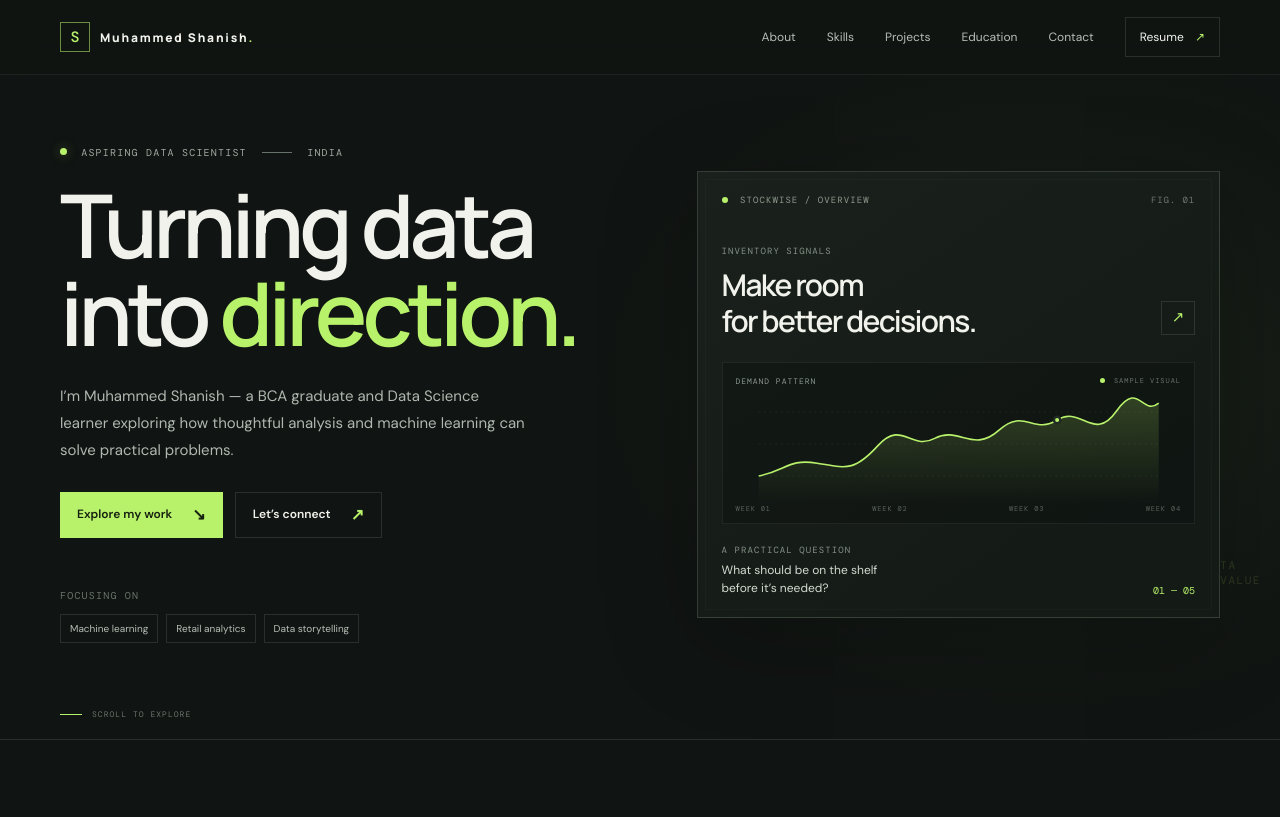
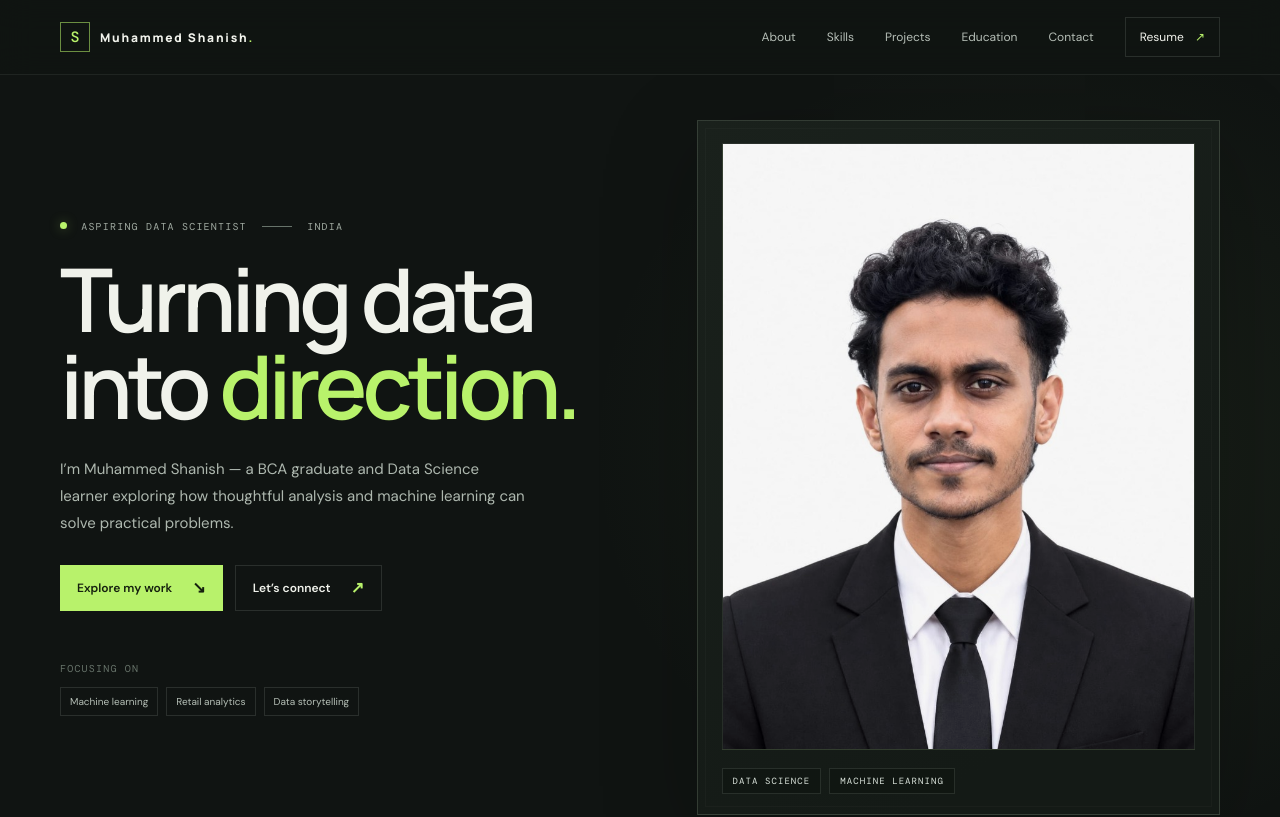
Before and after one commit to Shanish-14/Shanish-14.github.io, a plain HTML site: page index.html in a window 1280 px wide. Shown: the top 817 px of the page. Drawn offline with nearby package versions, Linux system fonts and the light colour scheme.

Commit message:
profile pic added

```diff
--- a/index.html
+++ b/index.html
@@ -48,28 +48,14 @@
           </div>
         </div>
 
-        <div class="hero-visual" aria-label="Illustrative inventory analytics dashboard">
-          <div class="visual-topline"><span><i></i> STOCKWISE / OVERVIEW</span><span class="mono">FIG. 01</span></div>
-          <div class="visual-heading">
-            <div><span class="micro-label">INVENTORY SIGNALS</span><h2>Make room<br>for better decisions.</h2></div>
-            <span class="visual-spark" aria-hidden="true">↗</span>
+        <div class="hero-visual profile-visual" aria-label="Muhammed Shanish portrait photo">
+          <div class="profile-photo-wrap">
+            <img src="assets/IMG-20260908-WA0011.jpg" alt="Muhammed Shanish profile portrait">
           </div>
-          <div class="chart-panel">
-            <div class="chart-heading"><span>DEMAND PATTERN</span><span class="chart-legend"><i></i> SAMPLE VISUAL</span></div>
-            <svg class="chart" viewBox="0 0 500 140" role="img" aria-label="Decorative illustration of a rising and falling demand trend, not project data">
-              <defs><linearGradient id="chartFill" x1="0" x2="0" y1="0" y2="1"><stop offset="0" stop-color="#b8f26b" stop-opacity=".2"/><stop offset="1" stop-color="#b8f26b" stop-opacity="0"/></linearGradient></defs>
-              <path class="grid-line" d="M0 25H500M0 65H500M0 105H500"/>
-              <path class="chart-area" d="M0 105 C35 98 37 83 73 89 S119 100 149 67 S190 74 220 58 S268 77 300 48 S343 54 373 35 S419 64 447 24 S479 31 500 14 V140H0Z"/>
-              <path class="chart-line" d="M0 105 C35 98 37 83 73 89 S119 100 149 67 S190 74 220 58 S268 77 300 48 S343 54 373 35 S419 64 447 24 S479 31 500 14"/>
-              <circle class="chart-point" cx="373" cy="35" r="4"/>
-            </svg>
-            <div class="chart-axis"><span>WEEK 01</span><span>WEEK 02</span><span>WEEK 03</span><span>WEEK 04</span></div>
+          <div class="profile-card-badges">
+            <span>DATA SCIENCE</span>
+            <span>MACHINE LEARNING</span>
           </div>
-          <div class="visual-bottom">
-            <div><span class="micro-label">A PRACTICAL QUESTION</span><p>What should be on the shelf<br>before it’s needed?</p></div>
-            <span class="visual-index">01 — 05</span>
-          </div>
-          <span class="visual-decoration" aria-hidden="true">DATA<br>→ VALUE</span>
         </div>
       </div>
       <a class="scroll-cue" href="#about"><span></span> SCROLL TO EXPLORE</a>
--- a/styles.css
+++ b/styles.css
@@ -67,6 +67,11 @@ h1, h2 { font-family: var(--display); font-weight: 600; letter-spacing: -.055em;
 
 .hero-visual { position: relative; min-height: 414px; padding: 22px 24px 20px; background: linear-gradient(145deg, #1a211c, #141a16 80%); border: 1px solid rgba(202, 223, 195, .17); box-shadow: 0 24px 90px rgba(0, 0, 0, .22); }
 .hero-visual::before { position: absolute; inset: 7px; content: ""; border: 1px solid rgba(255,255,255,.025); pointer-events: none; }
+.profile-visual { display: flex; flex-direction: column; justify-content: space-between; }
+.profile-photo-wrap { position: relative; flex: 1; overflow: hidden; background: linear-gradient(180deg, rgba(184, 242, 107, 0.08), rgba(16, 20, 18, 0.2)); border: 1px solid rgba(215, 230, 215, .09); }
+.profile-photo-wrap img { display: block; width: 100%; height: 100%; min-height: 290px; object-fit: cover; object-position: center top; filter: brightness(0.95) contrast(1.04) saturate(0.9); }
+.profile-card-badges { display: flex; flex-wrap: wrap; gap: 8px; margin-top: 18px; }
+.profile-card-badges span { padding: 6px 10px; border: 1px solid rgba(215, 230, 215, .12); background: rgba(10, 14, 11, 0.36); color: #dbe4dc; font: 9px var(--mono); letter-spacing: .12em; }
 .visual-topline { position: relative; display: flex; justify-content: space-between; color: #8d998e; font-size: 9px; }
 .visual-topline i, .chart-legend i { display: inline-block; width: 6px; height: 6px; margin-right: 6px; border-radius: 50%; background: var(--accent); }
 .mono { color: #6f7a70; font: 9px var(--mono); letter-spacing: .1em; }
```
Also changed, not shown: assets/IMG-20260908-WA0011.jpg (added).
